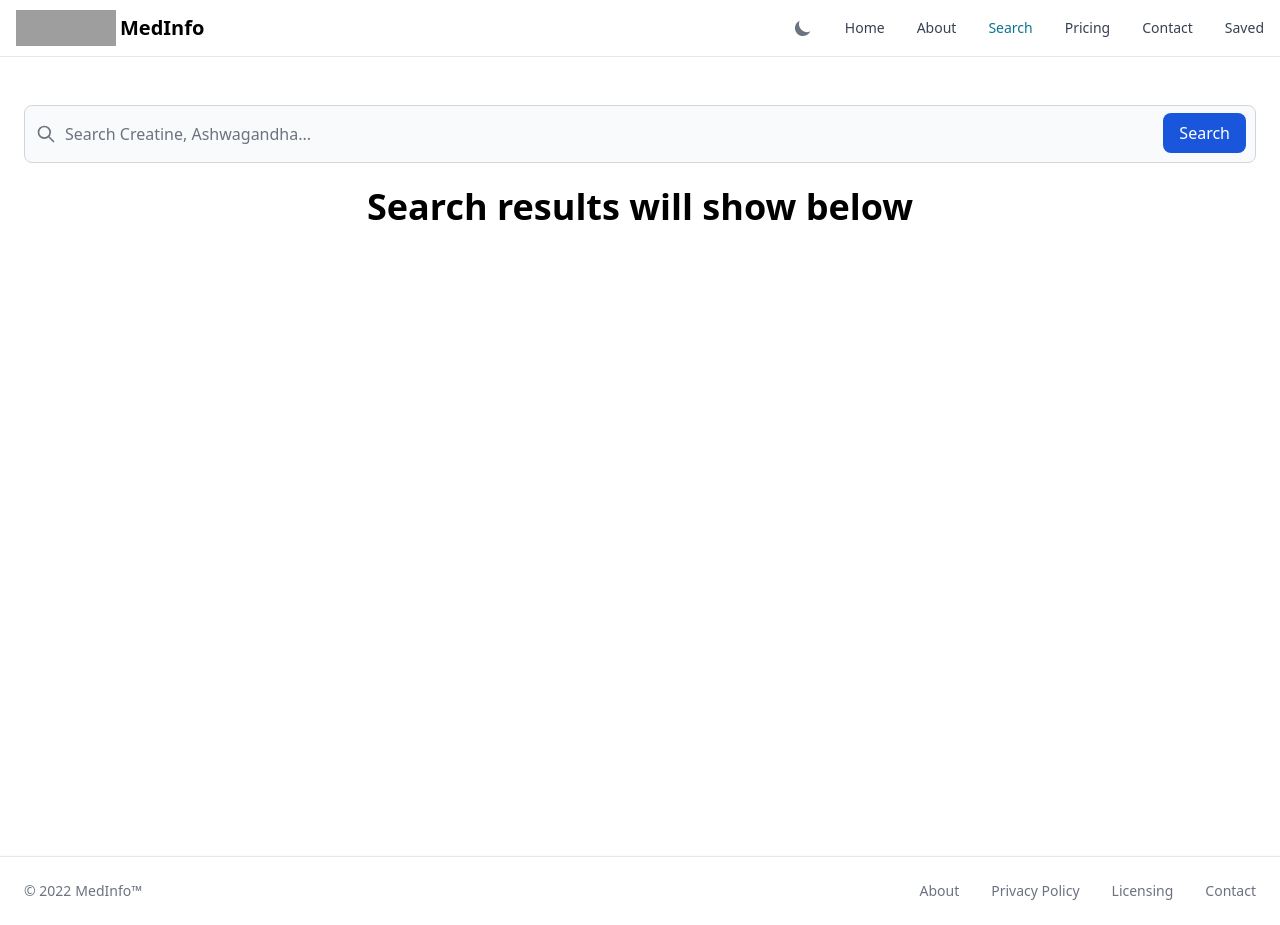
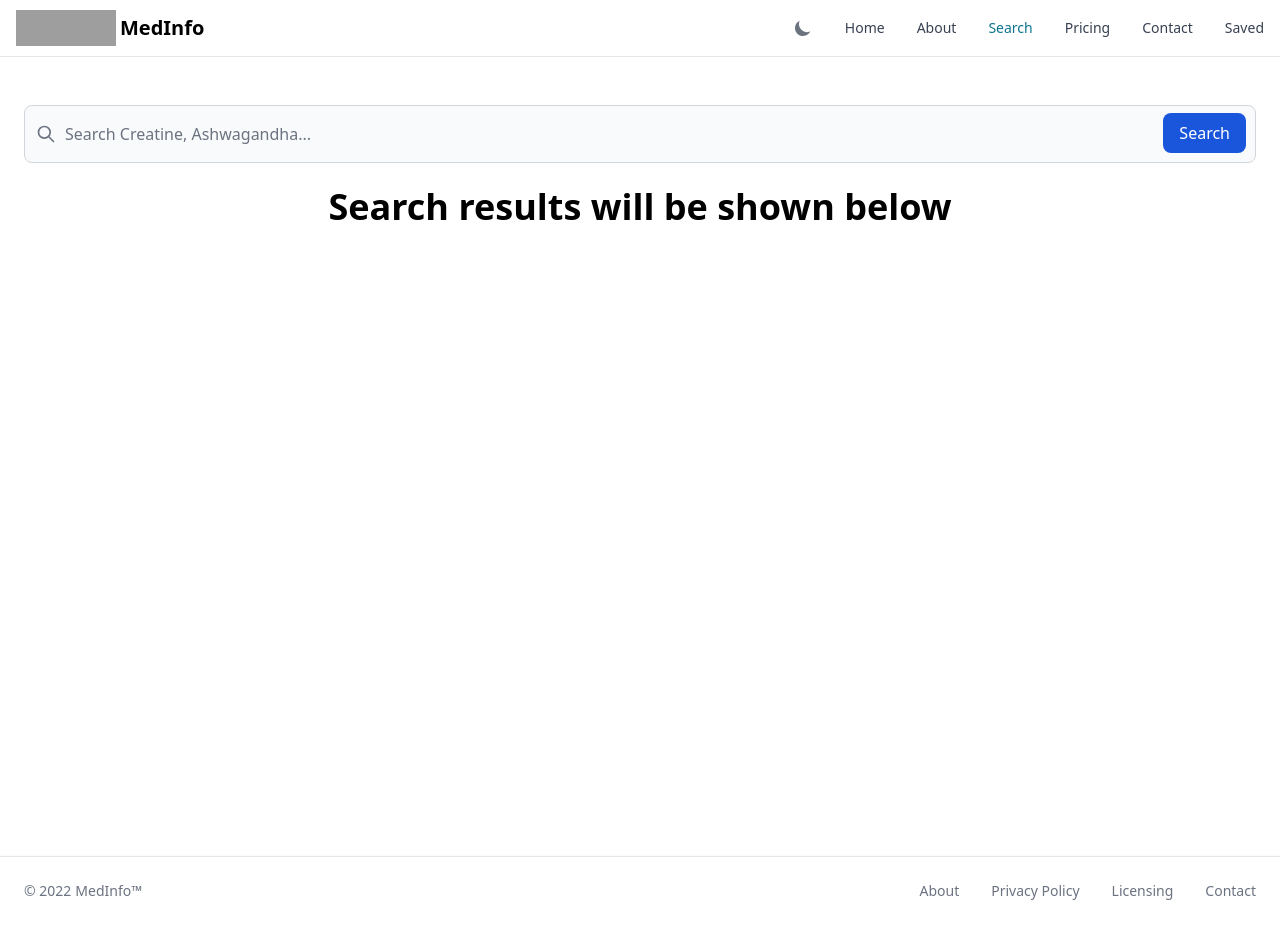
Before and after one commit to badkamyk/med-search, a Next.js app: page /search-info in a window 1280 px wide. Built offline with nearby package versions, Linux system fonts and the light colour scheme; grey boxes are pictures that could not be loaded.

Commit message:
readme: images added

```diff
--- a/pages/search-info.tsx
+++ b/pages/search-info.tsx
@@ -1,8 +1,8 @@
 import SearchInput from "../components/SearchInput";
 import Card from "../components/Card";
-import {useState} from "react";
-import {Pagination} from "flowbite-react";
-import {MedDatatype} from "../components/types/DataType";
+import { useState } from "react";
+import { Pagination } from "flowbite-react";
+import { MedDatatype } from "../components/types/DataType";
 
 export default function SearchPage() {
     const [cardData, setCardData] = useState<Array<MedDatatype>>([]);
@@ -22,7 +22,6 @@ export default function SearchPage() {
 
     const toggleLocalStorage = (id: string, data: MedDatatype) => {
         const localData = localStorage.getItem("savedData");
-        console.log(savedSearchTerm);
         if (localData) {
             const parsedData = JSON.parse(localData);
             if (parsedData[id]) {
@@ -70,26 +69,24 @@ export default function SearchPage() {
     }
     return (
         <div className="min-h-screen">
-            <SearchInput onSubmit={onSubmit} getMedData={getMedData}/>
+            <SearchInput onSubmit={onSubmit} getMedData={getMedData} />
             <div
                 className="my-6 flex flex-col items-center justify-center flex-1 px-20 text-center text-black dark:text-white">
-                <h1 className="text-4xl font-bold">{cardData.length > 0 ? "Search Results" : "Search results will show below"}</h1>
+                <h1 className="text-4xl font-bold">{cardData.length > 0 ? "Search Results" : "Search results will be shown below"}</h1>
                 {cardData ? cardData.length > 0 && <p className="mt-3 text-2xl">Showing {cardData.length} results</p> :
                     <p className="mt-3 text-2xl">No results found</p>}
             </div>
             <div
-                // className="py-3 flex flex-col gap-6 flex-wrap align items-center w-full justify-center mb-12 sm:flex-row md:flex-row lg:flex-row xl:flex-row 2xl:flex-row">
-                // className="p-3 grid gap-4 w-full mb-12 justify-center items-center sm:grid-cols-2 md:grid-cols-3 lg:grid-cols-4 xl:grid-cols-4 2xl:grid-cols-1">
                 className="p-3 grid gap-4 w-full mb-6 justify-center items-center">
                 {cardData.slice((currentPage - 1) * 9, currentPage * 9).map((data) => (
                     <Card key={data.NCTId[0]} maxW={"7xl"} cardData={data} checkIfSaved={checkIfSaved}
-                          toggleLocalStorage={toggleLocalStorage}/>
+                        toggleLocalStorage={toggleLocalStorage} />
                 ))}
             </div>
 
             {cardData.length > 0 &&
                 <Pagination className="flex justify-center items-center pb-3" currentPage={currentPage}
-                            onPageChange={handleChangePage} totalPages={totalPages}/>}
+                    onPageChange={handleChangePage} totalPages={totalPages} />}
         </div>
     )
 }
```
Also changed, not shown: 1 other file (tests, documents, lock files or other folders).
